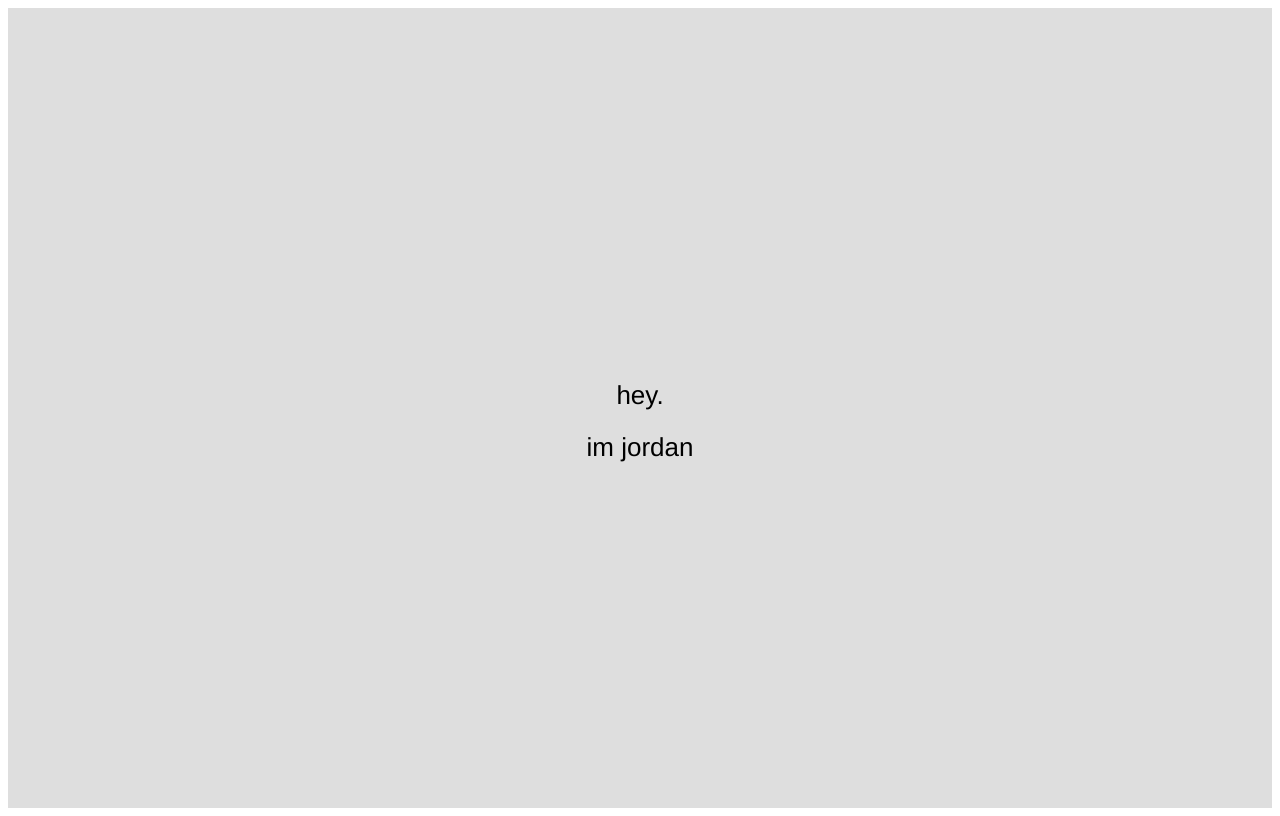
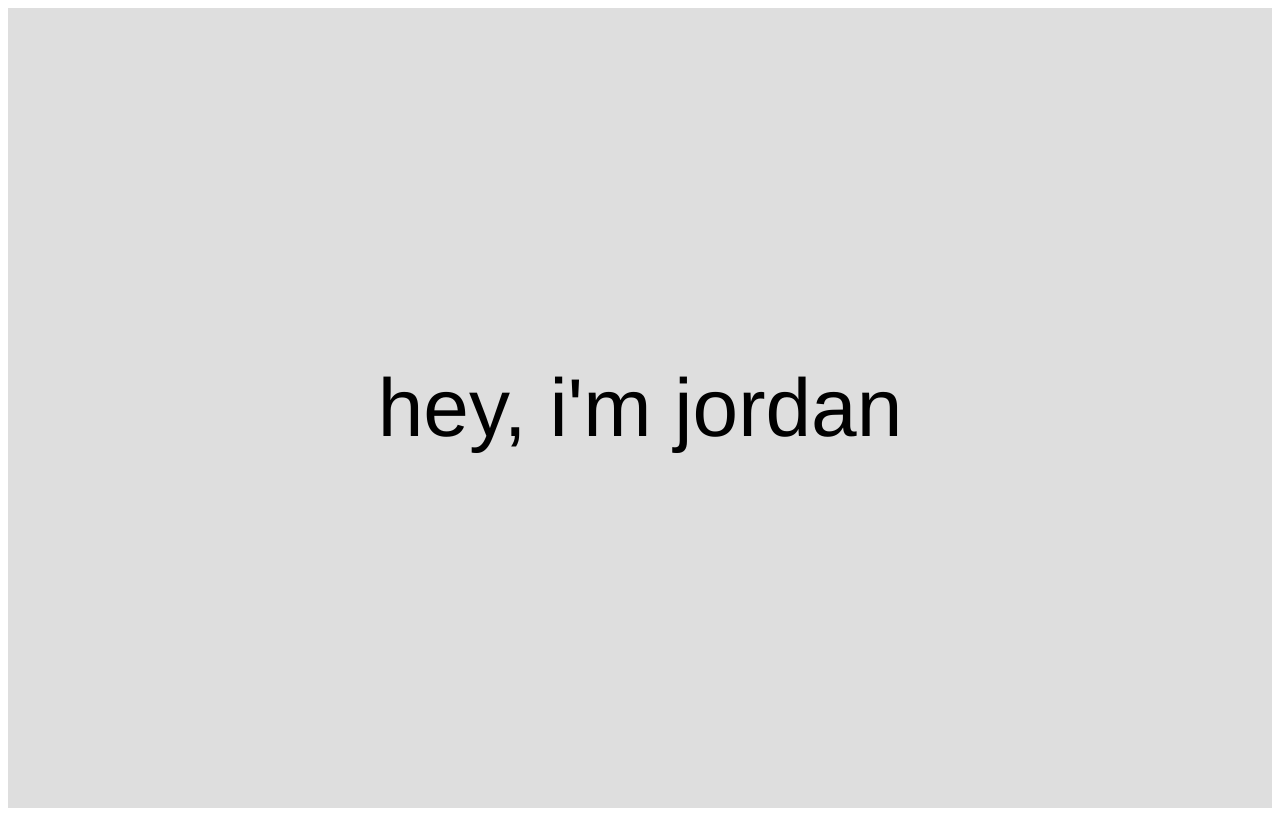
Before and after one commit to scaryGreenDino/me, a React (Create React App) app in the folder me/: page / in a window 1280 px wide. Built offline with nearby package versions, Linux system fonts and the light colour scheme.

Commit message:
Minor changes, adding three.js

```diff
--- a/me/package.json
+++ b/me/package.json
@@ -9,6 +9,7 @@
     "react": "^17.0.2",
     "react-dom": "^17.0.2",
     "react-scripts": "4.0.3",
+    "three.js": "^0.77.1",
     "web-vitals": "^1.0.1"
   },
   "scripts": {
--- a/me/public/index.html
+++ b/me/public/index.html
@@ -24,7 +24,7 @@
       work correctly both with client-side routing and a non-root public URL.
       Learn how to configure a non-root public URL by running `npm run build`.
     -->
-    <title>React App</title>
+    <title>jrdn</title>
   </head>
   <body>
     <noscript>You need to enable JavaScript to run this app.</noscript>
--- a/me/src/App.css
+++ b/me/src/App.css
@@ -1,5 +1,8 @@
 .App {
-  text-align: center;
+  height: 100%;
+  width: 100%;
+  overflow: hidden;
+
 }
 
 .App-logo {
@@ -20,13 +23,16 @@
   flex-direction: column;
   align-items: center;
   justify-content: center;
-  font-size: calc(10px + 2vmin);
+  font-size: calc(10px + 9vmin);
   color: rgb(0, 0, 0);
 }
 
 .App-link {
   color: #61dafb;
 }
+/* #c90000	(201,0,0)
+#fff400	(255,244,0)
+#0004ff	(0,4,255) */
 
 @keyframes App-logo-spin {
   from {
--- a/me/src/App.js
+++ b/me/src/App.js
@@ -5,9 +5,6 @@ function App() {
   return (
     <div className="App">
       <header className="App-header">
-        <p>
-          hey.
-        </p>
         <HomePage></HomePage>
       </header>
     </div>
--- a/me/src/Components/HomePage.jsx
+++ b/me/src/Components/HomePage.jsx
@@ -1,5 +1,5 @@
 import "../App.css";
 var HomePage = () => {
-  return <div>im jordan</div>;
+  return <div>hey, i'm jordan</div>;
 };
 export default HomePage;
--- a/me/src/index.css
+++ b/me/src/index.css
@@ -1,4 +1,4 @@
-body { font-family: "Helvetica Neue", Helvetica, Arial, sans-serif; font-size: 24px; font-style: normal; font-variant: normal; font-weight: 200; line-height: 26px;
+body { font-family: "Helvetica Neue", Helvetica, Arial, sans-serif; font-size: 64px; font-style: normal; font-variant: normal; font-weight: 200; line-height: 26px;
  }
 code {
   font-family: source-code-pro, Menlo, Monaco, Consolas, 'Courier New',
```
